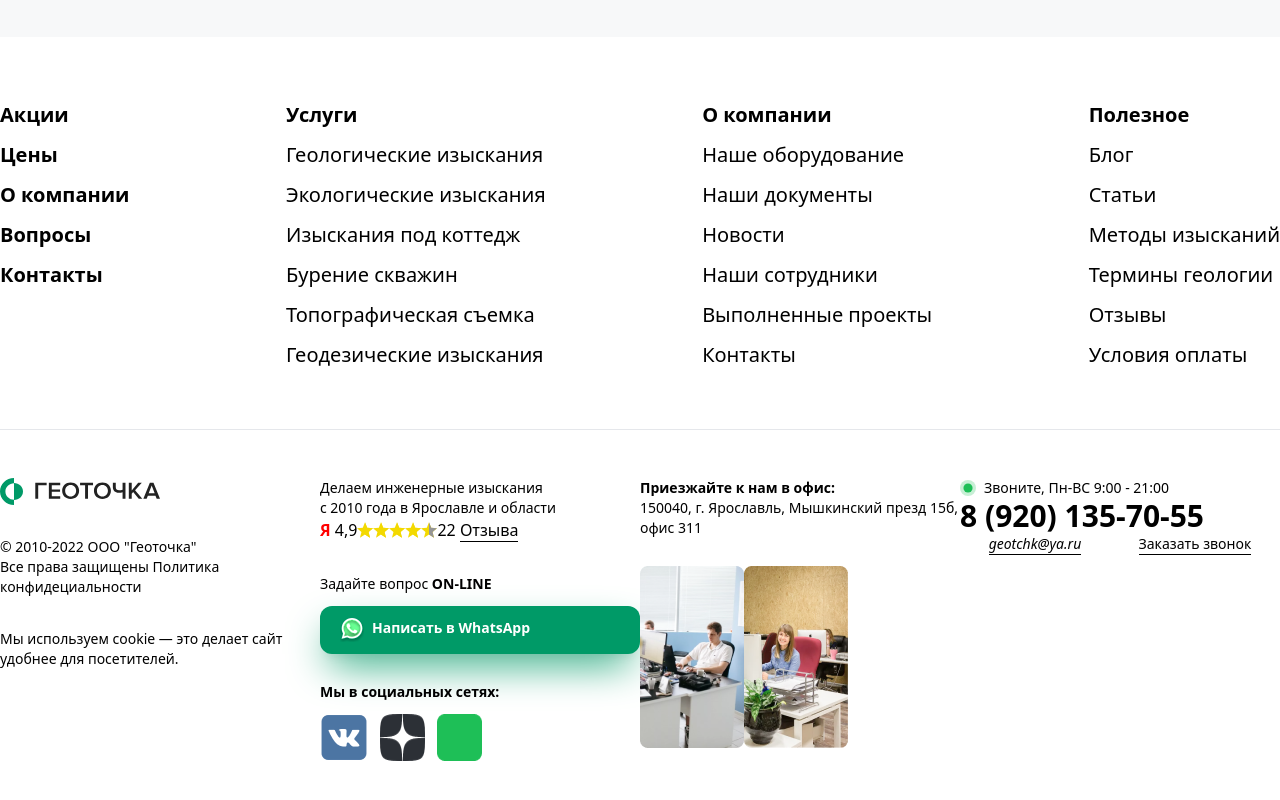
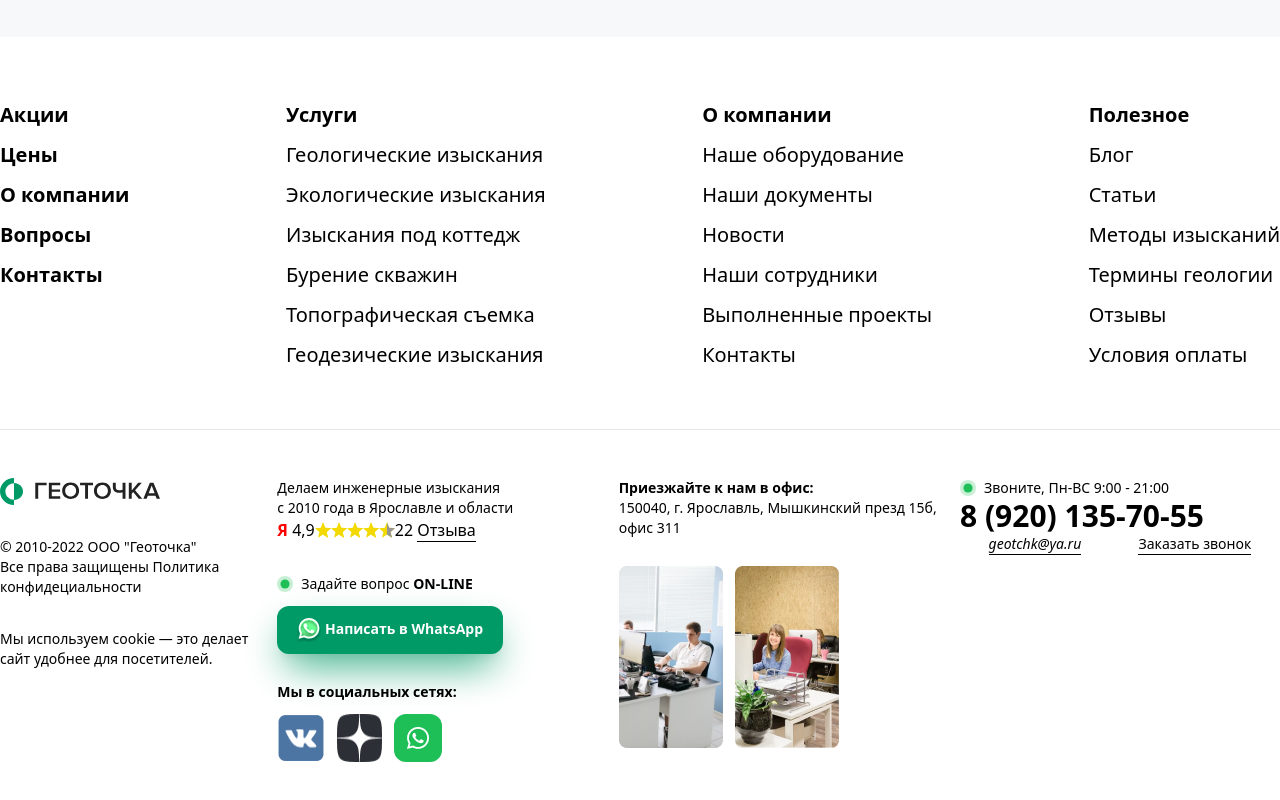
Before and after one commit to CrazyySasha/tailwindcss-geo-website, a website built with Vite: page pages/index.html in a window 1280 px wide. Shown: the part 7037-7837 px from the top of the page. Built offline with nearby package versions, Linux system fonts and the light colour scheme.

Commit message:
fixet footer

```diff
--- a/pages/index.html
+++ b/pages/index.html
@@ -630,14 +630,14 @@
 				</div>
 			</div>
 			<!-- Первый блок сверху -->
-			<div class="flex flex-row  mt-12 border-t pt-12 ">
-				<div class="w-1/4">
+			<div class="flex flex-row  mt-12 border-t pt-12 justify-between ">
+				<div class="w-1/5 gap-5">
 					<img class="mb-8" src="/assets/logo.svg" alt="">
 					<p class="text-sm font-normal mb-8">© 2010-2022 ООО "Геоточка"<br> Все права защищены
 						Политика конфидециальности</p>
 					<p class="text-sm font-normal">Мы используем cookie  —  это делает сайт удобнее для посетителей.</p>
 				</div>
-				<div class="w-1/4">
+				<div class="w-1/4  gap-5">
 					<p class="text-sm font-normal ">
 						Делаем инженерные изыскания <br>
 						с 2010 года в Ярославле и области
@@ -660,9 +660,12 @@
 							</p>
 						</div>
 					</div>
-					<p class="text-sm mb-3">Задайте вопрос <strong>ON-LINE</strong></p>
+					<div class="flex items-center gap-2 mb-3">
+						<img src="/assets/on-line.svg" alt="" class="h-4">
+						<p class="text-sm ">Задайте вопрос <strong>ON-LINE</strong></p>
+					</div>
 					<a href=""
-					class="bg-primary mb-7 shadow-xl text-white flex gap-2 box-border  rounded-xl text-sm font-bold px-5 py-3 whitespace-nowrap">
+					class="bg-primary inline-block mb-7 shadow-xl text-white gap-2 box-border  rounded-xl text-sm font-bold px-5 py-3 whitespace-nowrap">
 					<img class="inline-block  h-6" src="/assets/Frame.svg" alt="">
 					Написать в WhatsApp
 					</a>
@@ -670,19 +673,21 @@
 					<div class="flex flex-row">
 						<img class="mr-3" src="/assets/vkm.png" alt="">
 						<img class="mr-3" src="/assets/yandex.png" alt="">
-						<img class="mr-" src="/assets/WhatsApp.png" alt="">
+						<div class="w-12 h-12 flex items-center rounded-xl " style="background-color:#1EBF57 ;">
+							<img class="mx-auto " src="/assets/whatsapp-icon.png" alt="">
+						</div>
 					</div>
 				</div>
-				<div class="w-1/4">
+				<div class="w-1/4  gap-5">
 					<p class="text-sm font-normal mb-7"><span class="text-sm font-bold">Приезжайте к нам в офис:</span><br>
 						150040, г. Ярославль, Мышкинский
 						презд 15б, офис 311</p>
-						<div class="flex flex-row">
-							<img src="/assets/image-30.png" alt="">
+						<div class="flex flex-row ">
+							<img class="mr-3" src="/assets/image-30.png" alt="">
 							<img src="/assets/image-31.png" alt="">
 						</div>
 				</div>
-				<div class="w-1/4">
+				<div class="w-1/4 gap-5">
 					<div class="flex gap-2 items-center max-md:hidden">
 						<img src="/assets/on-line.svg" alt="" class="h-4">
 						<p class="text-sm font-normal">Звоните, Пн-ВС 9:00 - 21:00</p>
```
Also changed, not shown: public/assets/whatsapp-icon.png (added).
